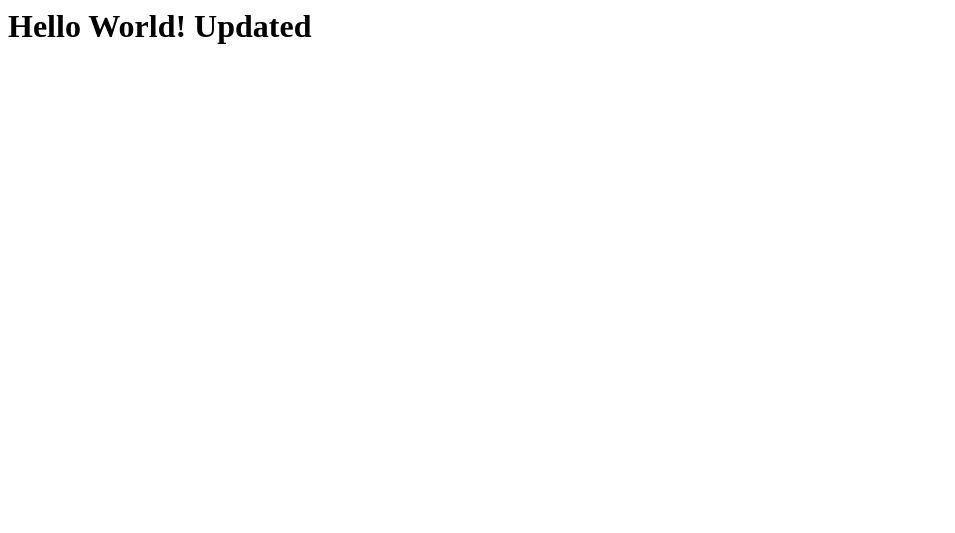
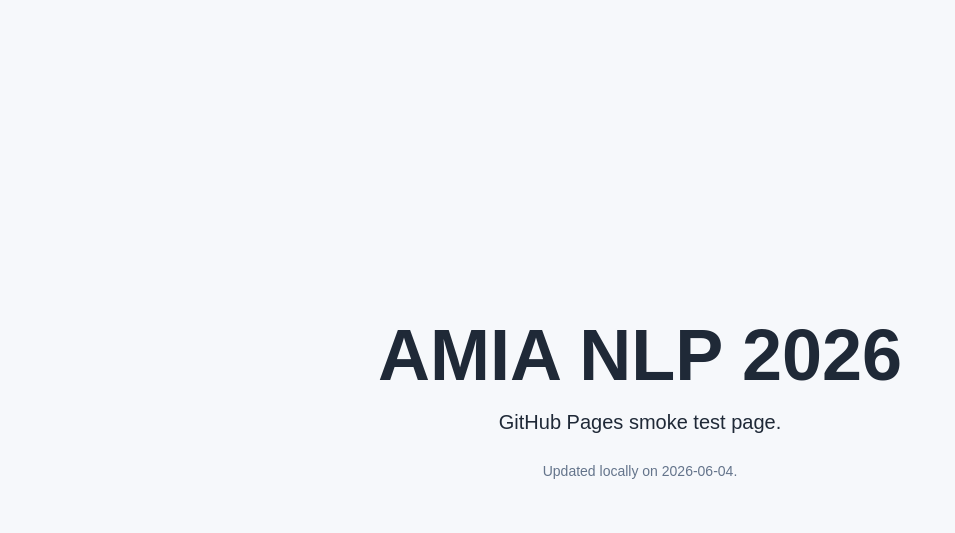
Before and after one commit to zhang-informatics/AMIANLP2026, a plain HTML site: page index.html in a window 1280 px wide. Shown: the whole page, without its empty margins (0-955 px from the left). Drawn offline with Linux system fonts and the light colour scheme.

Commit message:
Update index.html

```diff
--- a/index.html
+++ b/index.html
@@ -1,3 +1,50 @@
-<div>
-  <h1>Hello World! Updated</h1>
-</div>
+<!doctype html>
+<html lang="en">
+  <head>
+    <meta charset="utf-8">
+    <meta name="viewport" content="width=device-width, initial-scale=1">
+    <title>AMIA NLP 2026</title>
+    <style>
+      body {
+        margin: 0;
+        min-height: 100vh;
+        display: grid;
+        place-items: center;
+        font-family: Arial, sans-serif;
+        background: #f6f8fb;
+        color: #1f2937;
+      }
+
+      main {
+        max-width: 720px;
+        padding: 48px 24px;
+        text-align: center;
+      }
+
+      h1 {
+        margin: 0 0 16px;
+        font-size: clamp(36px, 8vw, 72px);
+        line-height: 1;
+      }
+
+      p {
+        margin: 0;
+        font-size: 20px;
+        line-height: 1.5;
+      }
+
+      .stamp {
+        margin-top: 24px;
+        font-size: 14px;
+        color: #64748b;
+      }
+    </style>
+  </head>
+  <body>
+    <main>
+      <h1>AMIA NLP 2026</h1>
+      <p>GitHub Pages smoke test page.</p>
+      <p class="stamp">Updated locally on 2026-06-04.</p>
+    </main>
+  </body>
+</html>
```
